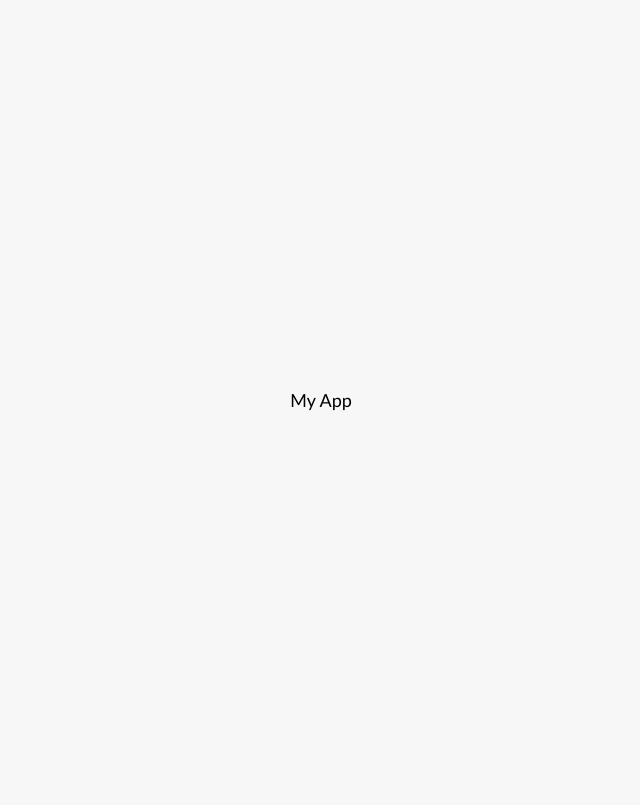
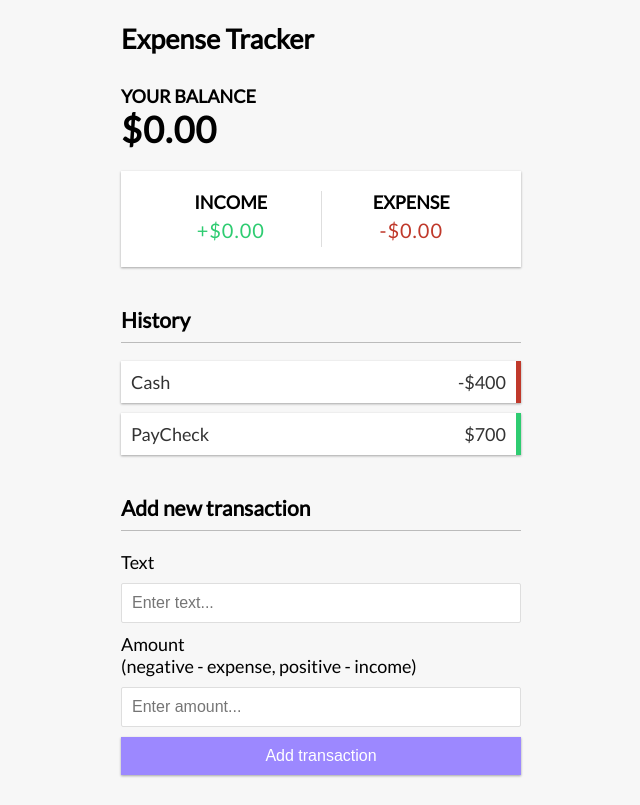
Before and after one commit to Coffeholic404/my_expenses, a Vue app: page / in a window 1280 px wide. Shown: the whole page, without its empty margins (319-959 px from the left). Built offline with nearby package versions, Linux system fonts and the light colour scheme.

Commit message:
implement the layout

```diff
--- a/src/App.vue
+++ b/src/App.vue
@@ -1 +1,27 @@
-<template> My App </template>
+<template>
+  <Header />
+  <div class="container">
+    <Balance />
+    <IncomeExpenses />
+    <TransactionList />
+    <AddTransaction />
+  </div>
+</template>
+
+<script>
+import Header from './components/Header.vue';
+import Balance from './components/Balance.vue';
+import IncomeExpenses from './components/IncomeExpenses.vue';
+import TransactionList from './components/Transactionlist.vue';
+import AddTransaction from './components/AddTransaction.vue';
+
+export default {
+  components: {
+    Header,
+    Balance,
+    IncomeExpenses,
+    TransactionList,
+    AddTransaction,
+  },
+}
+</script>
--- a/src/components/AddTransaction.vue
+++ b/src/components/AddTransaction.vue
@@ -0,0 +1,17 @@
+<template>
+    <h3>Add new transaction</h3>
+      <form id="form">
+        <div class="form-control">
+          <label for="text">Text</label>
+          <input type="text" id="text" placeholder="Enter text..." />
+        </div>
+        <div class="form-control">
+          <label for="amount"
+            >Amount <br />
+            (negative - expense, positive - income)</label
+          >
+          <input type="number" id="amount" placeholder="Enter amount..." />
+        </div>
+        <button class="btn">Add transaction</button>
+      </form>
+</template>
--- a/src/components/Balance.vue
+++ b/src/components/Balance.vue
@@ -0,0 +1,4 @@
+<template>
+    <h4>Your Balance</h4>
+    <h1 id="balance">$0.00</h1>
+</template>
--- a/src/components/Header.vue
+++ b/src/components/Header.vue
@@ -0,0 +1,3 @@
+<template>
+    <h2>Expense Tracker</h2>
+</template>
--- a/src/components/IncomeExpenses.vue
+++ b/src/components/IncomeExpenses.vue
@@ -0,0 +1,12 @@
+<template>
+    <div class="inc-exp-container">
+        <div>
+          <h4>Income</h4>
+          <p id="money-plus" class="money plus">+$0.00</p>
+        </div>
+        <div>
+          <h4>Expense</h4>
+          <p id="money-minus" class="money minus">-$0.00</p>
+        </div>
+      </div>
+</template>
--- a/src/components/TransactionList.vue
+++ b/src/components/TransactionList.vue
@@ -0,0 +1,11 @@
+<template>
+    <h3>History</h3>
+      <ul id="list" class="list">
+        <li class="minus">
+          Cash <span>-$400</span><button class="delete-btn">x</button>
+        </li>
+        <li class="plus">
+          PayCheck <span>$700</span><button class="delete-btn">x</button>
+        </li>
+      </ul>
+</template>
```
